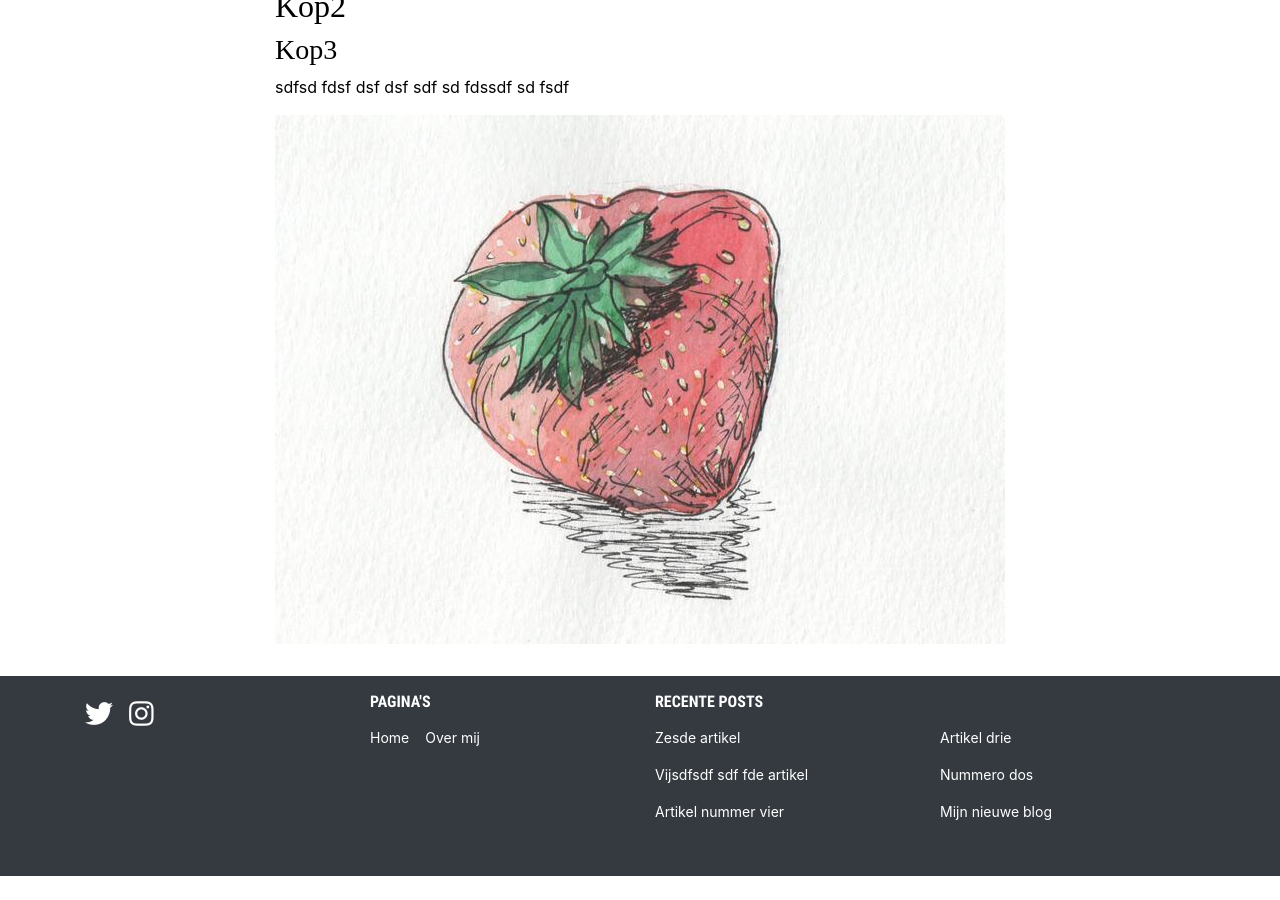
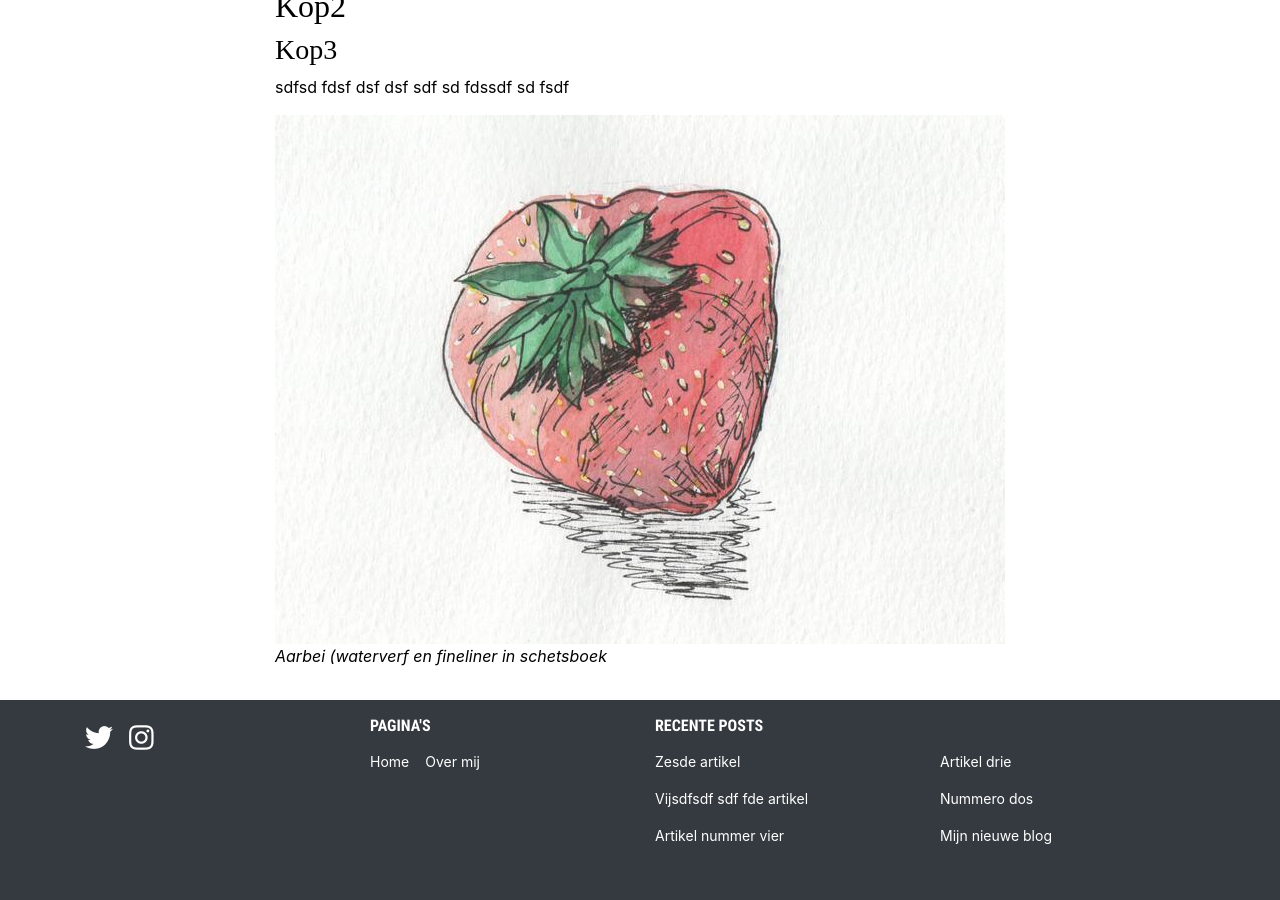
Before and after one commit to BaasLimited/baasovereten.github.io, a Jekyll site: the page built from _posts/2020-09-28-sixth-post.md, in a window 1280 px wide and 900 px high, scrolled down 761 px. Built offline with Jekyll 4.4.1, drawn with Linux system fonts in a browser that asks for light colours; some web fonts are replaced; before the commit the page ends 1637 px from its top, so only the background shows below that.

Commit message:
Update 2020-09-28-sixth-post.md

```diff
--- a/_posts/2020-09-28-sixth-post.md
+++ b/_posts/2020-09-28-sixth-post.md
@@ -17,3 +17,4 @@ dsf
 dsf sdf sd fdssdf sd fsdf
 
 ![Waterverf en fineliner - Aardbei](/uploads/Aardbei.jpeg)
+*Aarbei (waterverf en fineliner in schetsboek*
```
